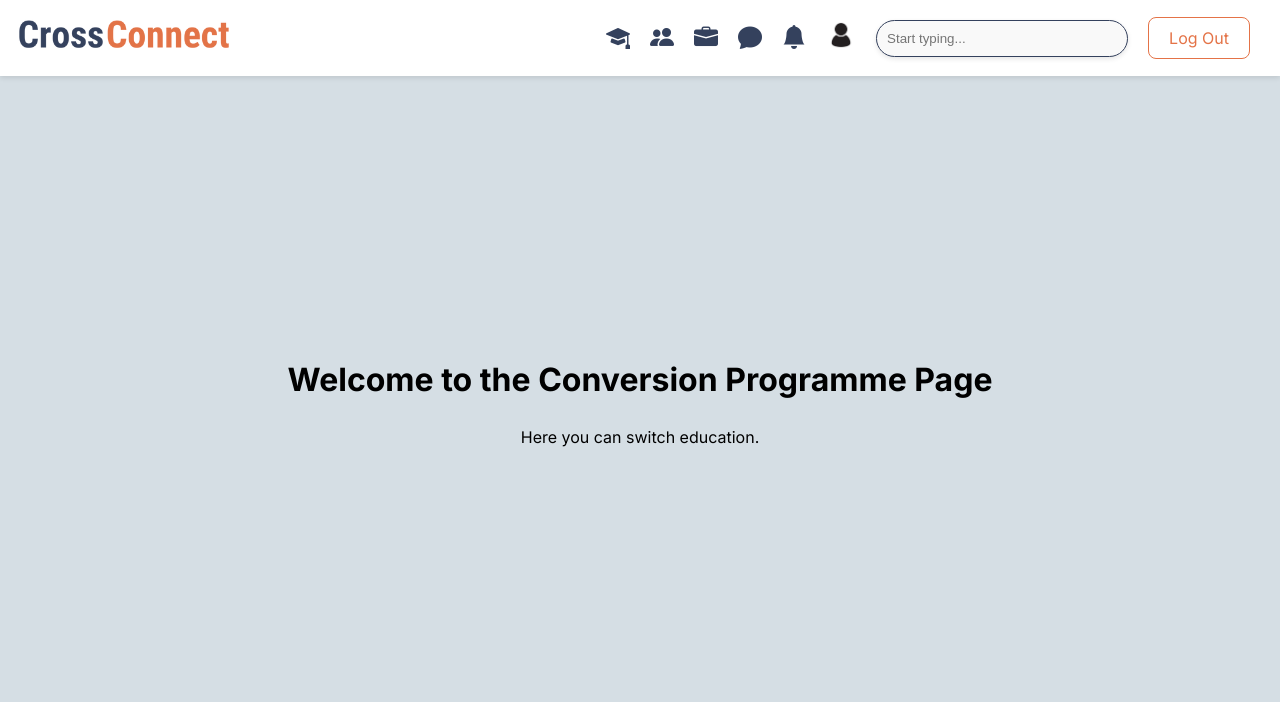
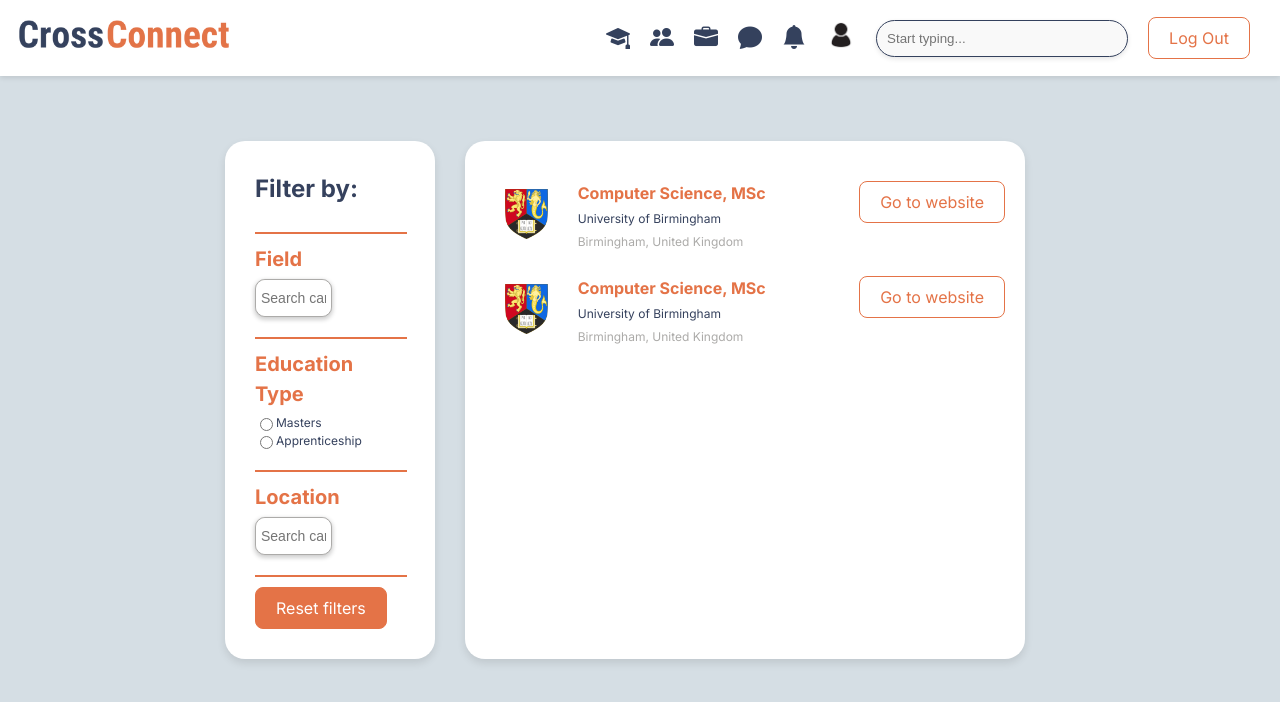
Before and after one commit to ToryHricisakova/Technical_Interaction_Design_Group8, a React (Vite) app: page /education in a window 1280 px wide. Shown: the top 702 px of the page. Built offline with nearby package versions, Linux system fonts and the light colour scheme; what parse would draw is missing.

Commit message:
started working on the courses page

```diff
--- /dev/null
+++ b/src/ConversionCoursesCSS.jsx
@@ -0,0 +1,111 @@
+import styled from "styled-components";
+
+export const Container = styled.div`
+  display: flex;
+`;
+
+export const FilterContainer = styled.div`
+  width: 150px;
+  display: inline-block;
+  padding: 30px;
+  border-radius: 20px;
+  background-color: rgba(255, 255, 255, 1);
+  text-align: left;
+  box-shadow: 0 4px 8px rgba(0, 0, 0, 0.1);
+`;
+
+export const DisplayContainer = styled.div`
+  width: 500px;
+  display: inline-block;
+  padding: 30px;
+  margin: 0px 30px;
+  border-radius: 20px;
+  background-color: rgba(255, 255, 255, 1);
+  text-align: left;
+  box-shadow: 0 4px 8px rgba(0, 0, 0, 0.1);
+`;
+
+export const CourseContainer = styled.div`
+  display: flex;
+  width: 500px;
+  padding: 10px;
+  position: relative;
+  justify-content: space-between;
+  align-items: center;
+`;
+
+export const TypeAheadWrapper = styled.div`
+  padding: 0 0 30px 0;
+`;
+
+export const FilterWrapper = styled.div`
+  padding: 0 0 10px 0;
+`;
+
+export const MainTitle = styled.h1`
+  font-size: 24px;
+  margin: 0 0 5px 0;
+  color: #35415d;
+  font-family: Inter, sans-serif;
+  font-weight: bold;
+`;
+
+export const FilterName = styled.h2`
+  font-size: 20px;
+  margin: 0 0 5px 0;
+  color: #e47347;
+  font-weight: bold;
+  font-family: Inter, sans-serif;
+`;
+
+export const CourseName = styled.h3`
+  font-size: 16px;
+  margin: 0 0 5px 0;
+  color: #e47347;
+  font-weight: bold;
+  font-family: Inter, sans-serif;
+`;
+
+export const UniName = styled.p`
+  font-size: 12px;
+  margin: 0 0 5px 0;
+  color: #35415d;
+  font-weight: light;
+  font-family: Inter, sans-serif;
+`;
+
+export const LocationName = styled.p`
+  font-size: 12px;
+  margin: 0 0 5px 0;
+  color: rgba(172, 171, 169, 1);
+  font-weight: light;
+  font-family: Inter, sans-serif;
+`;
+
+export const ButtonContainer = styled.div`
+  position: absolute;
+  right: 10px;
+  top: 10px;
+`;
+
+export const CourseInformation = styled.div`
+  flex-grow: 1;
+`;
+
+export const UniLogo = styled.img`
+  height: 50px;
+  cursor: pointer;
+  margin: 0px 30px 10px 0px;
+`;
+
+export const RadioButton = styled.div`
+  display: flex;
+  align-items: center;
+  gap: 0rem;
+`;
+
+export const CheckboxLabel = styled.label`
+  white-space: nowrap;
+  font-size: 12px;
+  color: #35415d;
+`;
--- a/src/Pages/ConversionCourses.jsx
+++ b/src/Pages/ConversionCourses.jsx
@@ -1,11 +1,102 @@
-import React from 'react';
+import React from "react";
+import TypeAhead from "../Components/TypeAhead";
+import fields from "../../public/MediaFiles/fields";
+//we need to import countries for the location typeahead once created
+import Button from "../Components/Button";
+import HorizontalLine from "../Components/HorizontalLine";
+import {
+  FilterContainer,
+  MainTitle,
+  FilterName,
+  FilterWrapper,
+  DisplayContainer,
+  Container,
+  CourseContainer,
+  CourseName,
+  UniName,
+  LocationName,
+  ButtonContainer,
+  CourseInformation,
+  UniLogo,
+  RadioButton,
+  CheckboxLabel,
+} from "../ConversionCoursesCSS";
 
 const ConversionCourses = () => {
   return (
-    <div>
-      <h1>Welcome to the Conversion Programme Page</h1>
-      <p>Here you can switch education.</p>
-    </div>
+    <Container>
+      <FilterContainer>
+        <FilterWrapper>
+          <MainTitle>Filter by:</MainTitle>
+        </FilterWrapper>
+        <HorizontalLine width={150}></HorizontalLine>
+        <FilterWrapper>
+          <FilterName>Field</FilterName>
+          <TypeAhead
+            items={fields}
+            placeholder="Search career fields here..."
+            tagType="field"
+          />
+        </FilterWrapper>
+        <HorizontalLine width={150}></HorizontalLine>
+        <FilterWrapper>
+          <FilterName>Education Type</FilterName>
+          <RadioButton>
+            <input className="radioButton" type="radio" />
+            <CheckboxLabel className="checkboxLabel" htmlFor="masters">
+              Masters
+            </CheckboxLabel>
+          </RadioButton>
+          <RadioButton>
+            <input className="radioButton" type="radio" />
+            <CheckboxLabel className="checkboxLabel" htmlFor="apprenticeship">
+              Apprenticeship
+            </CheckboxLabel>
+          </RadioButton>
+        </FilterWrapper>
+        <HorizontalLine width={150}></HorizontalLine>
+        <FilterWrapper>
+          <FilterName>Location</FilterName>
+          <TypeAhead
+            items={fields}
+            placeholder="Search career fields here..."
+            tagType="field"
+          />
+        </FilterWrapper>
+        <HorizontalLine width={150}></HorizontalLine>
+        <Button className="primary-button">Reset filters</Button>
+      </FilterContainer>
+      <DisplayContainer>
+        <CourseContainer>
+          <UniLogo
+            src="public/MediaFiles/UniBirmingham.png"
+            alt="University of Birmingham Logo"
+          />
+          <CourseInformation>
+            <CourseName>Computer Science, MSc</CourseName>
+            <UniName>University of Birmingham</UniName>
+            <LocationName>Birmingham, United Kingdom</LocationName>
+          </CourseInformation>
+          <ButtonContainer>
+            <Button className="secondary-button">Go to website</Button>
+          </ButtonContainer>
+        </CourseContainer>
+        <CourseContainer>
+          <UniLogo
+            src="public/MediaFiles/UniBirmingham.png"
+            alt="University of Birmingham Logo"
+          />
+          <CourseInformation>
+            <CourseName>Computer Science, MSc</CourseName>
+            <UniName>University of Birmingham</UniName>
+            <LocationName>Birmingham, United Kingdom</LocationName>
+          </CourseInformation>
+          <ButtonContainer>
+            <Button className="secondary-button">Go to website</Button>
+          </ButtonContainer>
+        </CourseContainer>
+      </DisplayContainer>
+    </Container>
   );
 };
 
```
Also changed, not shown: public/MediaFiles/UniBirmingham.png (added).
